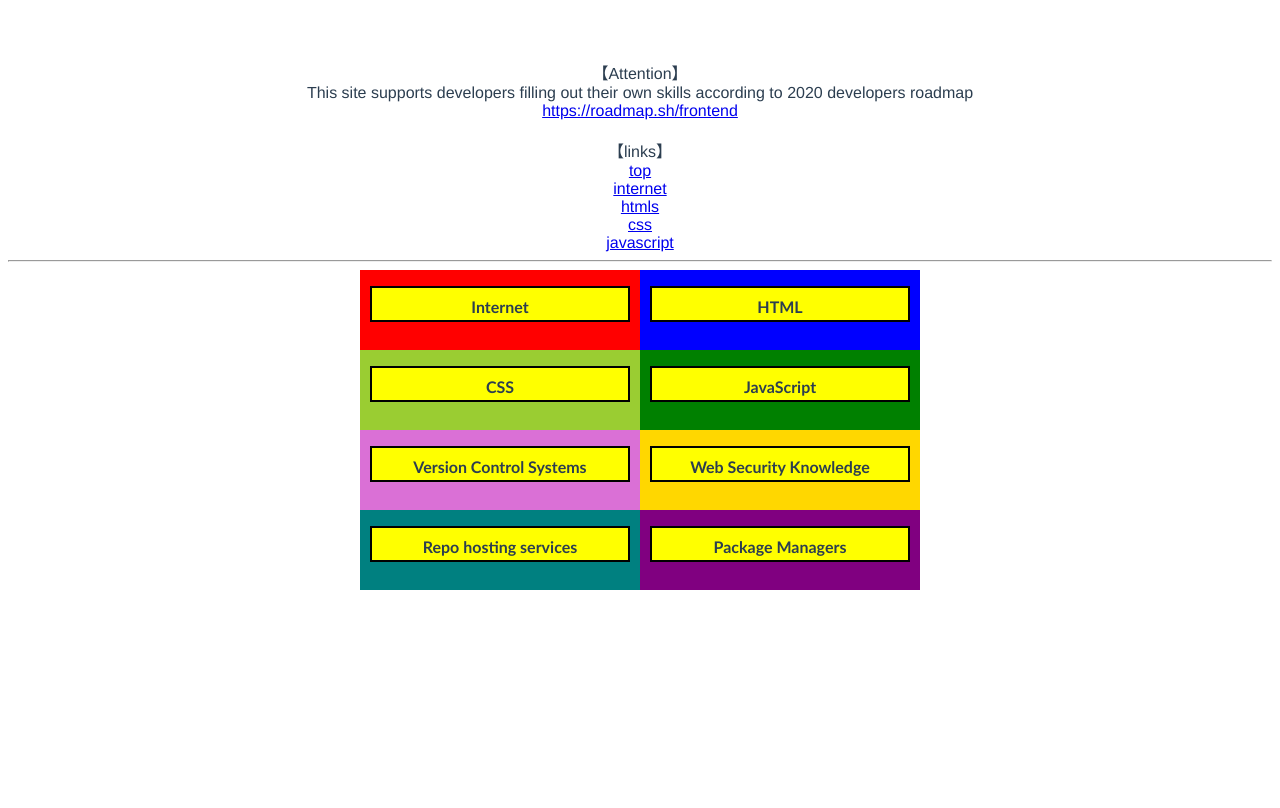
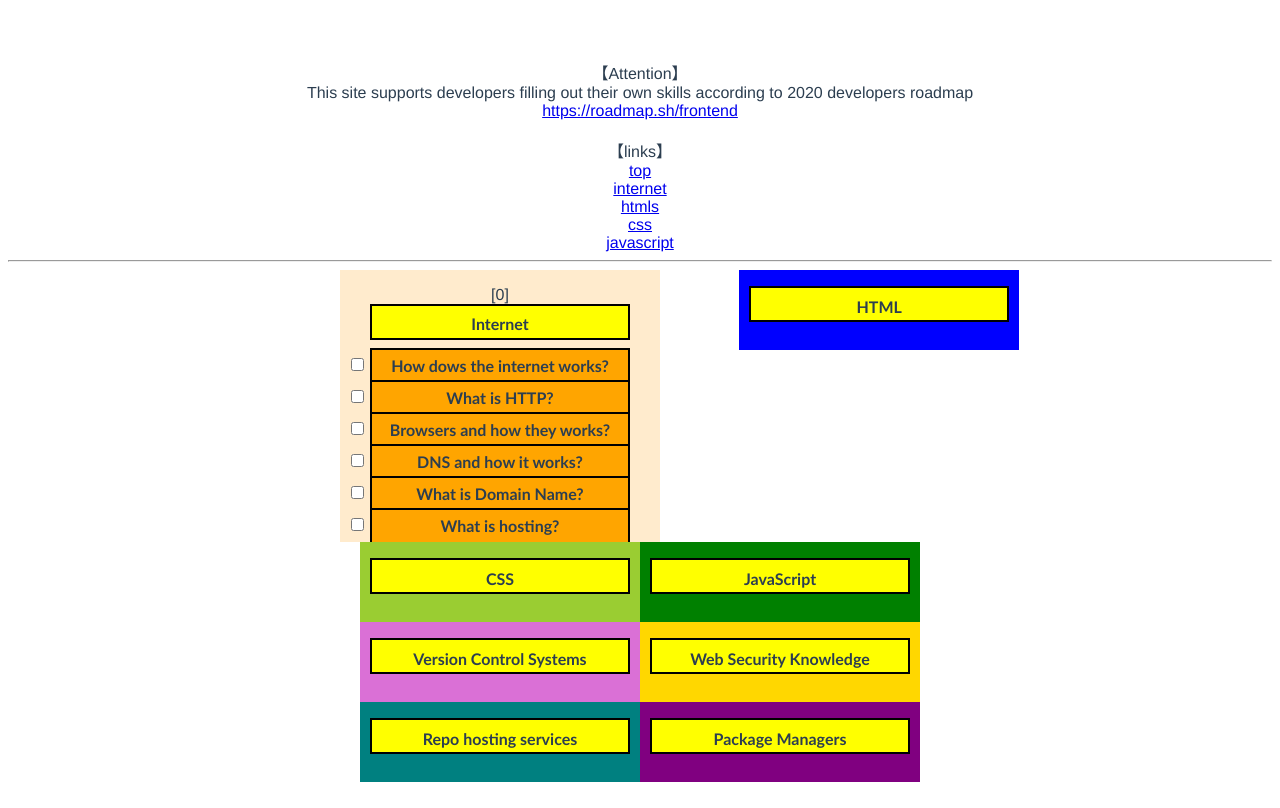
Before and after one commit to Yu0614/road-map-2020, a Vue app: page / in a window 1280 px wide. Built offline with nearby package versions, Linux system fonts and the light colour scheme.

Commit message:
feat: introduce counter and adjust design

```diff
--- a/src/components/internet.vue
+++ b/src/components/internet.vue
@@ -1,14 +1,19 @@
+
 <template>
   <div id="internet" class="component-box first" :class="{ '_state-open': isOpen }">
     <ul v-for="target of targets" :key="target.name" >
       <!--<router-link :to="{ path: target.path }">-->
       <li>
-        <div class="target-container" v-on:click="accordionToggle">
-          <p class="target-name">{{ target.name }}</p>
+        <div class="checkbox-counter">
+          [{{selectedTargets.length}}]
         </div>
-        <ul v-for="target of titles" :key="target.name" :class="{ '_state-open': isOpen }" v-on:click="accordionToggle">
+        <div class="target-container" v-on:click="accordionToggle" :class="{ '_state-open': isOpen }">
+          <p class="target-page-name">{{ target.name }}</p>
+        </div>
+        <ul v-for="target of titles" :key="target.name" :class="{ '_state-open': isOpen }">
           <li>
             <div class="target-container2" v-if="isOpen">
+              <input type="checkbox" class="checkbox-internet" v-model="selectedTargets" :value="target.name">
               <p class="target-name">{{ target.name }}</p>
             </div>
           </li>
@@ -35,7 +40,8 @@ export default {
       targets: [
         { name: 'Internet', path: 'internet' }
       ],
-      isOpen: false
+      selectedTargets: [],
+      isOpen: true
     }
   },
   computed: {
@@ -60,6 +66,7 @@ h2 {
 ul {
   list-style-type: none;
   padding: 0;
+  height: 4vh;
 }
 li {
   display: inline-block;
@@ -75,6 +82,10 @@ a {
   width: 20vw;
   border: black solid 2px;
 }
+.target-container._state-open {
+  margin-left: 10px;
+  margin-bottom: 8px;
+}
 
 .target-container2 {
   background: orange;
@@ -85,13 +96,29 @@ a {
 
 p.target-name {
   position: relative;
-  bottom: 7px;
+  bottom: 30px;
+  font-family: 'Gill Sans', sans-serif;
+  font-weight: 600;
+  padding-bottom: 100px;
+}
+
+p.target-page-name {
+  position: relative;
+  bottom: 8px;
   font-family: 'Gill Sans', sans-serif;
   font-weight: 600;
 }
 
 div#internet {
     background: red;
+    width: 25vw;
+    margin: auto;
+    height: 34vh;
 }
 
+input.checkbox-internet {
+    position: relative;
+    right: 11.2vw;
+    top: 5px;
+}
 </style>
```
